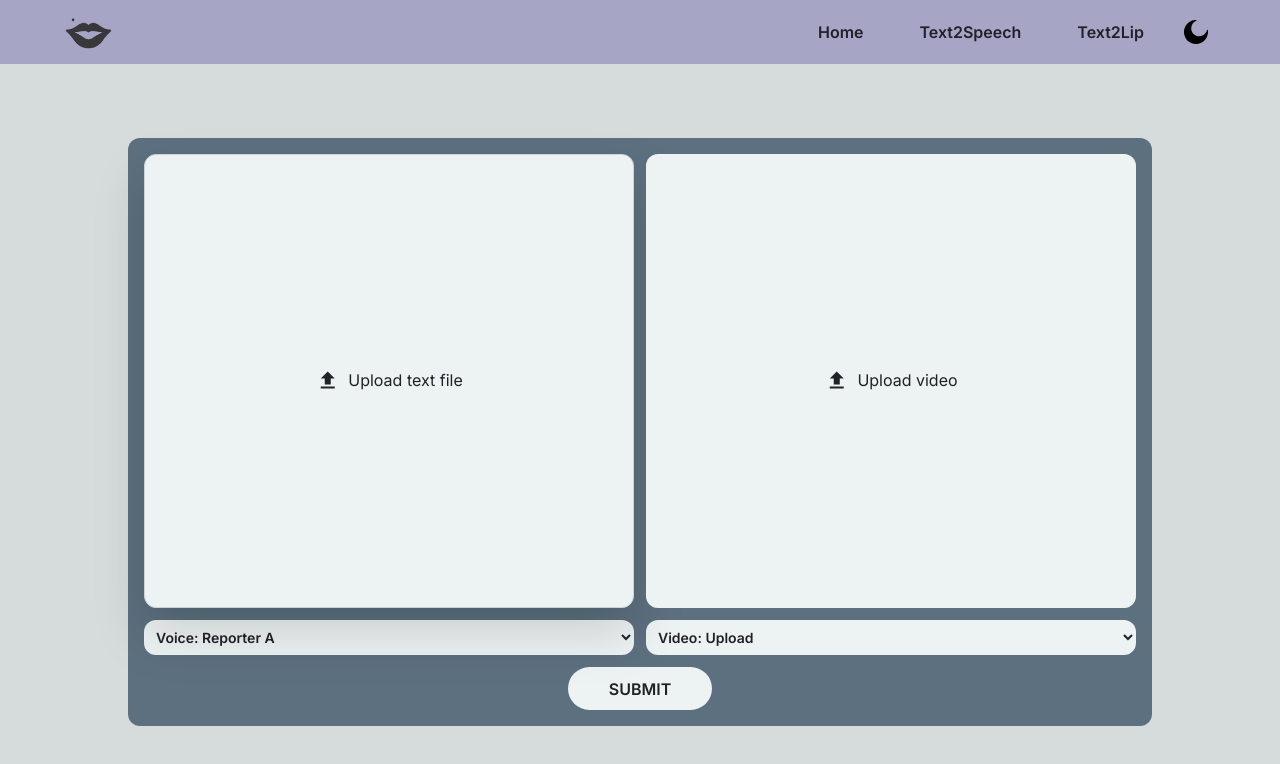
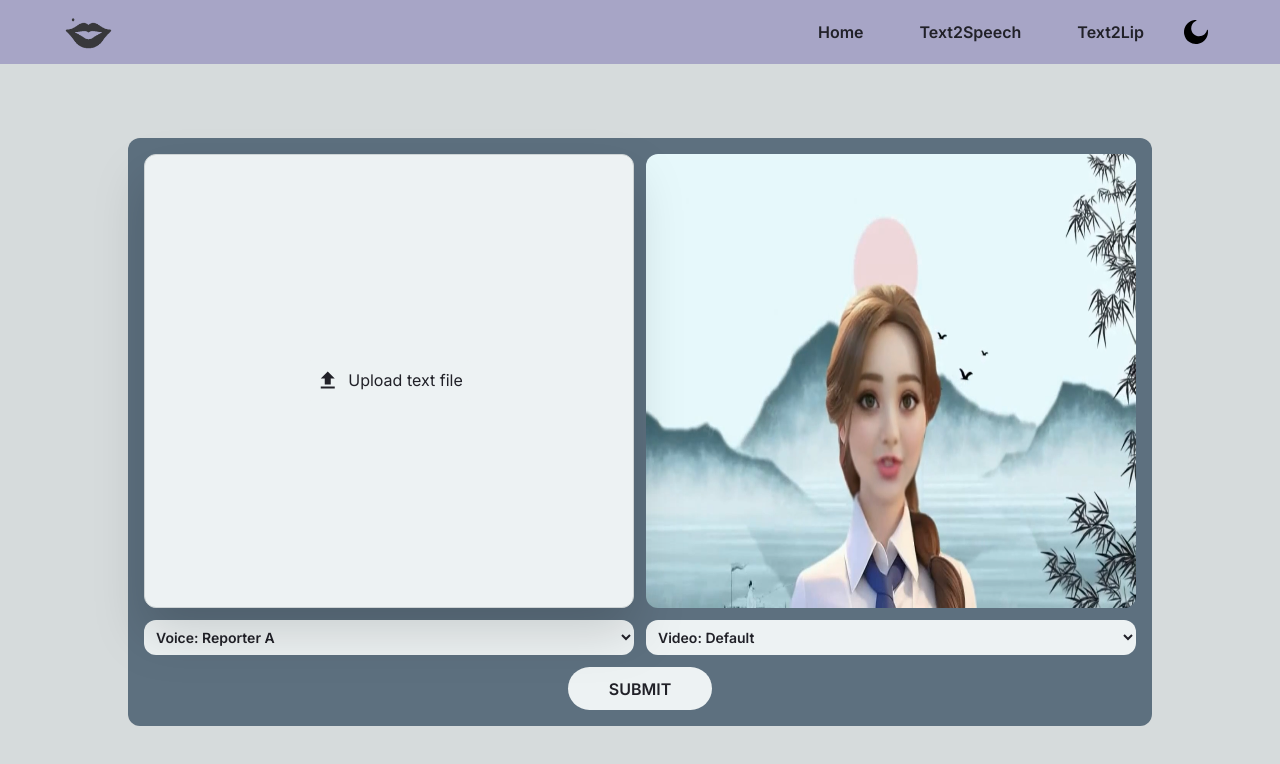
Before and after one commit to Jimmymonster/text2lip-webapp, a Next.js app: page /Text2Lip in a window 1280 px wide. Shown: the top 764 px of the page. Built offline with nearby package versions, Linux system fonts and the light colour scheme.

Commit message:
fix: visual bug

```diff
--- a/src/app/Text2Lip/page.tsx
+++ b/src/app/Text2Lip/page.tsx
@@ -6,13 +6,14 @@ import Textbox from "@/components/Textbox";
 import { useRouter } from "next/navigation";
 import { useState } from "react";
 import Videobox from "@/components/Videobox";
+import Image from 'next/image'
 
 function Text2Lip() {
   const { push } = useRouter();
   const [formData, setFormData] = useState({
     textinput: "",
     voice: "Voice: Reporter A",
-    video: "",
+    video: "Video: Default",
   });
   const [videoFile, setVideoFile] = useState<File | null>(null);
   const [isLoading, setIsLoading] = useState(false);
@@ -41,7 +42,7 @@ function Text2Lip() {
     setIsLoading(true);
     setErrorMessage(""); // Reset error message
 
-    if (!videoFile) {
+    if (!videoFile && formData.video!=="Video: Default") {
       setErrorMessage("Please upload a video file.");
       setIsLoading(false);
       return;
@@ -53,11 +54,15 @@ function Text2Lip() {
       new Blob([formData.textinput], { type: "text/plain" }),
       "textfile.txt"
     );
-    formDataToSend.append("video", videoFile);
-
+    if(videoFile && formData.video!=="Video: Default"){
+      formDataToSend.append("video", videoFile);
+    }
+    const queryParams = new URLSearchParams({
+      useDefaultVideo: (formData.video === "Video: Default").toString(),
+    });
     try {
       const response = await fetch(
-        `${process.env.NEXT_PUBLIC_API_URL}/api/text2lip`,
+        `${process.env.NEXT_PUBLIC_API_URL}/api/text2lip?${queryParams.toString()}`,
         {
           method: "POST",
           body: formDataToSend,
@@ -131,16 +136,22 @@ function Text2Lip() {
                 />
               </div>
               <div className="flex flex-col w-full h-full min-h-72 justify-center items-center bg-[color:var(--palette2)] rounded-xl gap-3">
-                <Videobox onFileChange={handleFileChange} />
+               { formData.video==="Video: Default"?(<Image
+        src="/default_video.png"
+        alt="default video image for text to lip inference"
+        width={500}
+        height={300}
+        className="rounded-xl w-full h-full"
+      />):(<Videobox onFileChange={handleFileChange} />)}
                 <Dropdown
                   name="video"
                   value={formData.video}
-                  dropdownList={["Video: Upload"]}
+                  dropdownList={["Video: Default","Video: Upload"]}
                   handleInput={handleInput}
                 />
               </div>
             </div>
-
+            {errorMessage && <div className="text-red-500">{errorMessage}</div>}
             <input
               type="submit"
               value="submit"
--- a/src/app/Text2Lip/result/page.tsx
+++ b/src/app/Text2Lip/result/page.tsx
@@ -47,8 +47,17 @@ function ResultPage() {
       if (result.status === "finish") {
         fetchVideo(taskId);
         fetchVoice(taskId);
-      } else if (result.status !== "error") {
+      } else if (result.status === "processing") {
         setTimeout(() => fetchTaskStatus(taskId), 10000); // Poll every 10 seconds
+      }
+      else{
+        setStatus("error");
+        if(result.status === "error No face"){
+          setErrorMessage("Face not detected in input video.");
+        }
+        else{
+          setErrorMessage("Something went wrong. Please try again.");
+        }
       }
     } catch (error) {
       setStatus("error");
@@ -160,12 +169,12 @@ function ResultPage() {
             </div>
           ) : status === "finish" && videoUrl ? (
             <div className="flex flex-col w-[80%] h-[60%] min-h-96 justify-center items-center bg-[color:var(--palette2)] rounded-xl px-4 py-4 gap-4">
-              <div className="flex flex-col w-full h-full min-h-96">
+              <div className="flex flex-col w-full h-full min-h-72">
                 <video
                   controls
                   // ref={videoRef}
                   src={videoUrl}
-                  className="w-full h-full "
+                  className="w-full h-full rounded-xl"
                 />
               </div>
 
@@ -184,7 +193,7 @@ function ResultPage() {
                 </button>
                 <Link
                   key="backtoinput"
-                  href={"/Text2Speech"}
+                  href={"/Text2Lip"}
                   className="transition ease-in-out duration-200 hover:scale-105 cursor-pointer bg-[color:var(--bg-box-col)] hover:bg-[color:var(--bg-box-hover-col)] text-[color:var(--text-color-1)] uppercase font-semibold rounded-full w-36 h-12 flex justify-center items-center"
                 >
                   Back to Input
```
Also changed, not shown: public/default_video.png (added).
